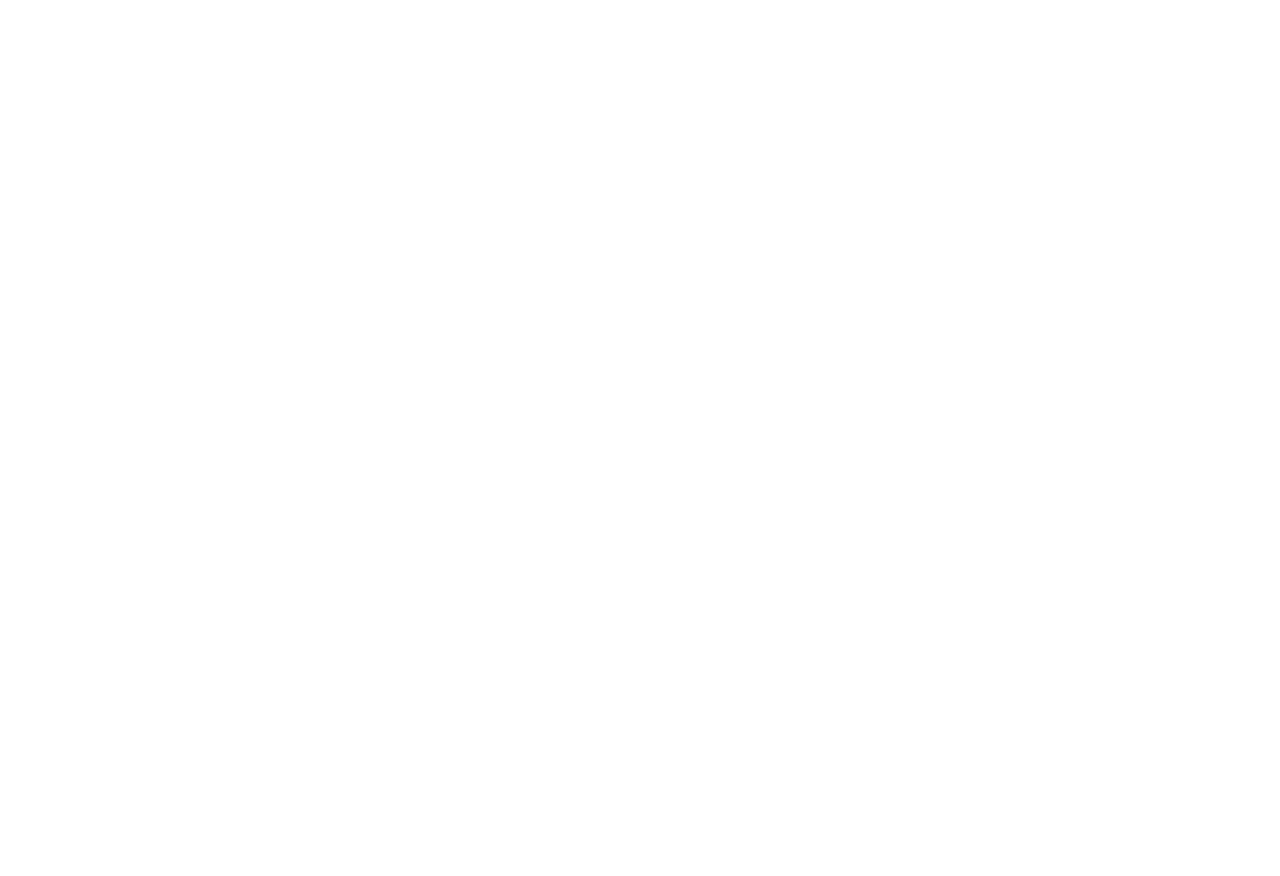
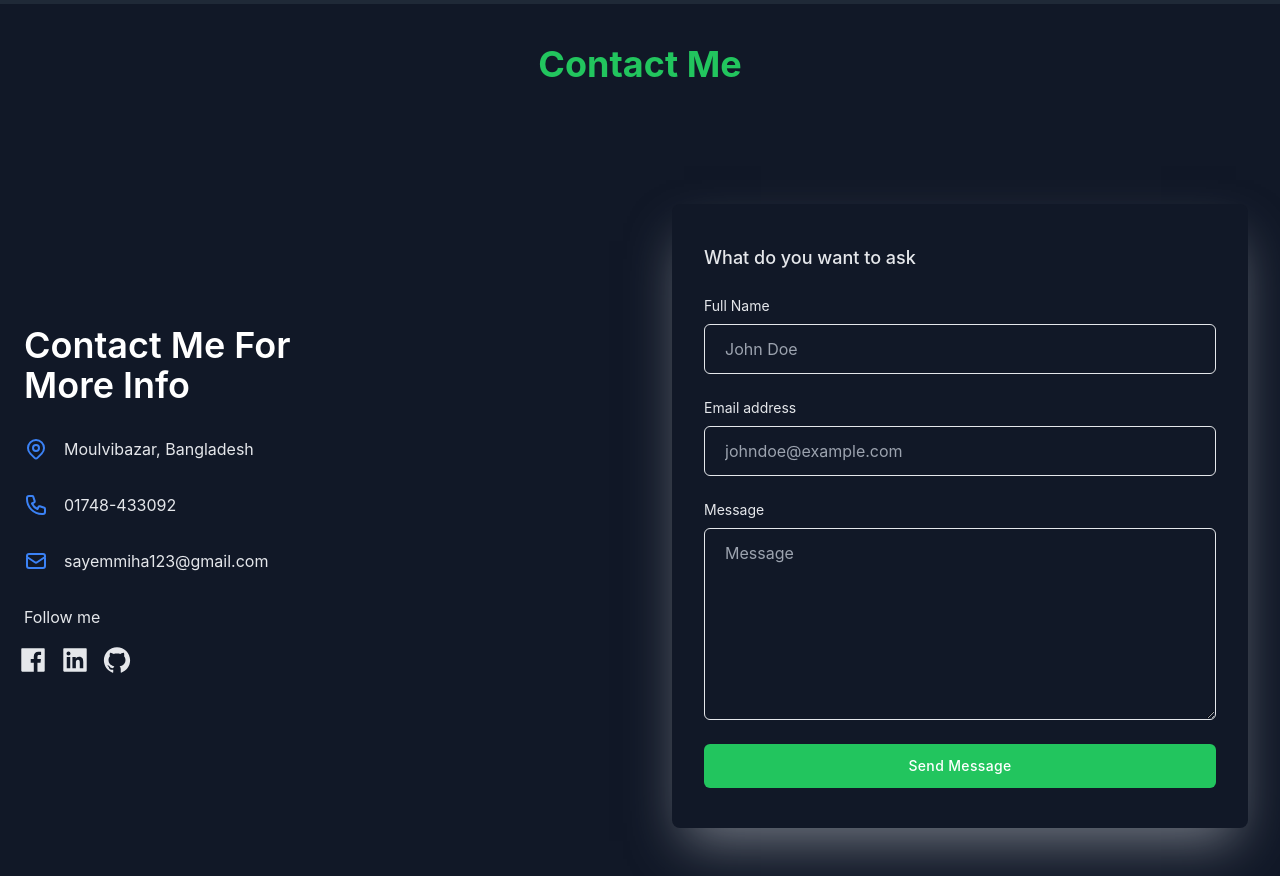
Before and after one commit to Sayem92/my-portfolioh-website, a React (Create React App) app: page / in a window 1280 px wide. Shown: the part 2780-3656 px from the top of the page. Before the commit the page ends 2708 px from the top, so only its background shows below. Built offline with nearby package versions, Linux system fonts and the light colour scheme.

Commit message:
add contact form

```diff
--- /dev/null
+++ b/src/components/Home/Contact/Contact.js
@@ -0,0 +1,95 @@
+import React from 'react';
+import {AiFillFacebook, AiFillGithub, AiFillLinkedin} from 'react-icons/ai';
+
+const Contact = () => {
+    return (
+        <section class="bg-gray-900 mt-16">
+              <h1 class="text-3xl text-center text-green-500 font-bold capitalize lg:text-4xl py-10">Contact Me
+        </h1>
+        <div class="container px-6 py-12 mx-auto">
+            <div class="lg:flex lg:items-center lg:-mx-6">
+                <div class="lg:w-1/2 lg:mx-6">
+                    <h1 class="text-3xl font-semibold capitalize text-white lg:text-4xl">
+                        Contact me for <br/> more info
+                    </h1>
+
+                    <div class="mt-6 space-y-8 md:mt-8">
+                        <p class="flex items-start -mx-2">
+                            <svg xmlns="http://www.w3.org/2000/svg" class="w-6 h-6 mx-2 text-blue-500 dark:text-blue-400" fill="none" viewBox="0 0 24 24" stroke="currentColor" stroke-width="2">
+                                <path stroke-linecap="round" stroke-linejoin="round" d="M17.657 16.657L13.414 20.9a1.998 1.998 0 01-2.827 0l-4.244-4.243a8 8 0 1111.314 0z" />
+                                <path stroke-linecap="round" stroke-linejoin="round" d="M15 11a3 3 0 11-6 0 3 3 0 016 0z" />
+                            </svg>
+
+                            <span class="mx-2 truncate w-72 text-gray-200">
+                               Moulvibazar, Bangladesh
+                            </span>
+                        </p>
+
+                        <p class="flex items-start -mx-2">
+                            <svg xmlns="http://www.w3.org/2000/svg" class="w-6 h-6 mx-2 text-blue-500 dark:text-blue-400" fill="none" viewBox="0 0 24 24" stroke="currentColor" stroke-width="2">
+                                <path stroke-linecap="round" stroke-linejoin="round" d="M3 5a2 2 0 012-2h3.28a1 1 0 01.948.684l1.498 4.493a1 1 0 01-.502 1.21l-2.257 1.13a11.042 11.042 0 005.516 5.516l1.13-2.257a1 1 0 011.21-.502l4.493 1.498a1 1 0 01.684.949V19a2 2 0 01-2 2h-1C9.716 21 3 14.284 3 6V5z" />
+                            </svg>
+
+                            <span class="mx-2 truncate w-72 text-gray-200">01748-433092</span>
+                        </p>
+
+                        <p class="flex items-start -mx-2">
+                            <svg xmlns="http://www.w3.org/2000/svg" class="w-6 h-6 mx-2 text-blue-500 dark:text-blue-400" fill="none" viewBox="0 0 24 24" stroke="currentColor" stroke-width="2">
+                                <path stroke-linecap="round" stroke-linejoin="round" d="M3 8l7.89 5.26a2 2 0 002.22 0L21 8M5 19h14a2 2 0 002-2V7a2 2 0 00-2-2H5a2 2 0 00-2 2v10a2 2 0 002 2z" />
+                            </svg>
+
+                            <span class="mx-2  truncate w-72 text-gray-200">sayemmiha123@gmail.com</span>
+                        </p>
+                    </div>
+
+                    <div class="mt-6 w-80 md:mt-8">
+                        <h3 class="text-gray-200 ">Follow me</h3>
+
+                        <div class="flex mt-4 -mx-1.5 ">
+
+                        <a href="https://web.facebook.com/sayemahmed.sum"> <AiFillFacebook className='text-3xl text-gray-200 mr-3'></AiFillFacebook></a>
+
+                        <a href="https://www.linkedin.com/in/sayem-miha/"> <AiFillLinkedin className='text-3xl text-gray-200 mr-3'></AiFillLinkedin></a>
+
+                        <a href="https://github.com/Sayem92"> <AiFillGithub className='text-3xl text-gray-200'></AiFillGithub></a>
+
+                        </div>
+                    </div>
+                </div>
+
+                {/* form data  */}
+
+                <div class="mt-8 lg:w-1/2 lg:mx-6">
+                    <div
+                        class="w-full px-8 py-10 mx-auto overflow-hidden  rounded-lg shadow-2xl bg-gray-900 lg:max-w-xl shadow-gray-300/50 dark:shadow-black/50">
+                        <h1 class="text-lg font-medium text-gray-200">What do you want to ask</h1>
+
+                        <form class="mt-6">
+                            <div class="flex-1">
+                                <label class="block mb-2 text-sm text-gray-200 ">Full Name</label>
+                                <input type="text" placeholder="John Doe" class="block w-full px-5 py-3 mt-2 text-gray-700 placeholder-gray-400 bg-gray-900 border border-gray-200 rounded-md dark:placeholder-gray-600 dark:bg-gray-900 dark:text-gray-300 dark:border-gray-700 focus:border-blue-400 dark:focus:border-blue-400 focus:ring-blue-400 focus:outline-none focus:ring focus:ring-opacity-40" />
+                            </div>
+
+                            <div class="flex-1 mt-6">
+                                <label class="block mb-2 text-sm text-gray-200">Email address</label>
+                                <input type="email" placeholder="johndoe@example.com" class="block w-full px-5 py-3 mt-2 text-gray-700 placeholder-gray-400  border border-gray-200 rounded-md dark:placeholder-gray-600 bg-gray-900 dark:text-gray-300 dark:border-gray-700 focus:border-blue-400 dark:focus:border-blue-400 focus:ring-blue-400 focus:outline-none focus:ring focus:ring-opacity-40" />
+                            </div>
+
+                            <div class="w-full mt-6">
+                                <label class="block mb-2 text-sm text-gray-200">Message</label>
+                                <textarea class="block w-full h-32 px-5 py-3 mt-2 text-gray-700 placeholder-gray-400  border border-gray-200 rounded-md md:h-48 dark:placeholder-gray-600 bg-gray-900 dark:text-gray-300 dark:border-gray-700 focus:border-blue-400 dark:focus:border-blue-400 focus:ring-blue-400 focus:outline-none focus:ring focus:ring-opacity-40" placeholder="Message"></textarea>
+                            </div>
+
+                            <button class="w-full px-6 py-3 mt-6 text-sm font-medium tracking-wide text-white capitalize transition-colors duration-300 transform bg-green-500 rounded-md hover:bg-green-400 focus:outline-none focus:ring focus:ring-blue-300 focus:ring-opacity-50">
+                                Send Message
+                            </button>
+                        </form>
+                    </div>
+                </div>
+            </div>
+        </div>
+    </section>
+    );
+};
+
+export default Contact;
--- a/src/components/Home/Home/Home.js
+++ b/src/components/Home/Home/Home.js
@@ -1,5 +1,6 @@
 import React from 'react';
 import About from '../About/About';
+import Contact from '../Contact/Contact';
 import Header from '../Header/Header';
 import Myskills from '../Myskills/Myskills';
 import Projects from '../Projects/Projects';
@@ -11,6 +12,7 @@
            <About></About>
            <Myskills></Myskills>
            <Projects></Projects>
+           <Contact></Contact>
         </div>
     );
 };
--- a/src/components/Home/Myskills/Myskills.js
+++ b/src/components/Home/Myskills/Myskills.js
@@ -9,7 +9,7 @@
     return (
         <div className='mb-16 mt-40'>
             <div className='text-center mb-2'>
-                <h1 className='text-4xl mt-2 text-green-500 font-bold'>My skills</h1>
+                <h1 className='text-4xl mt-2 text-green-500 font-bold pb-3'>My skills</h1>
             </div>
 
 
```
